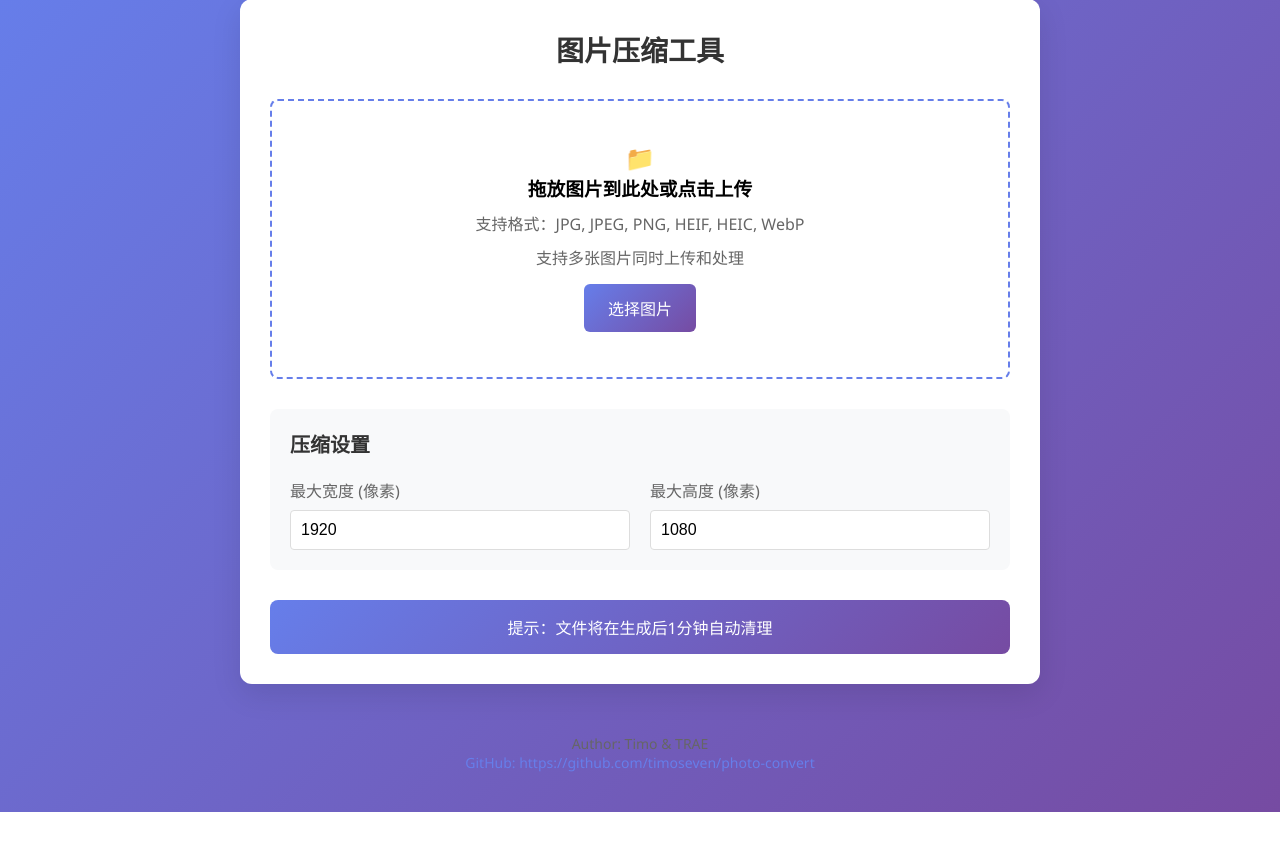
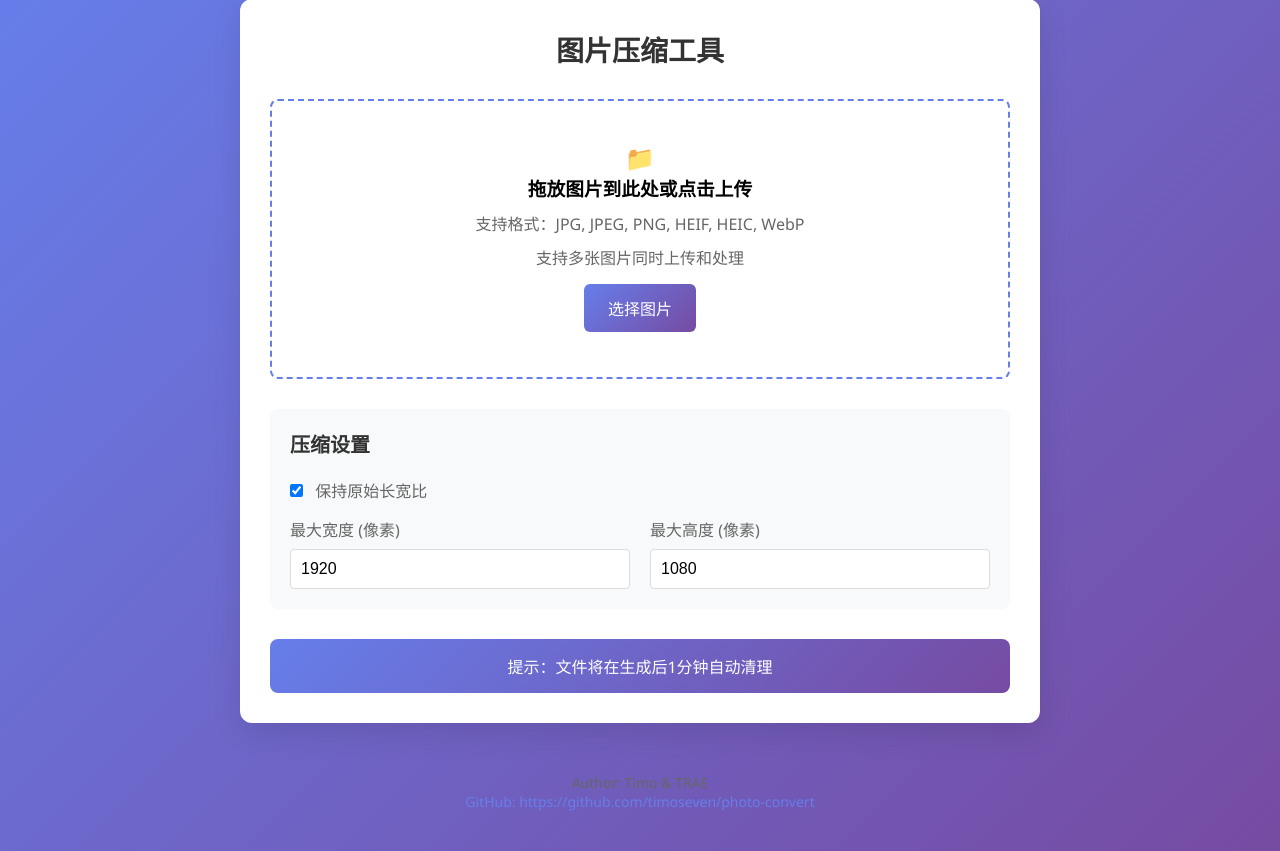
Before and after one commit to timoseven/photo-convert, a Flask app: page / in a window 1280 px wide. Shown: the part 21-872 px from the top of the page. Before the commit the page ends 833 px from the top, so only its background shows below. Run offline with Flask 3, Linux system fonts and the light colour scheme; some libraries are stand-ins or nearby versions.

```diff
--- /dev/null
+++ b/requirements.txt
@@ -0,0 +1,3 @@
+Flask>=3.0.0
+Pillow>=12.0.0
+python-dotenv>=1.0.0
--- a/templates/index.html
+++ b/templates/index.html
@@ -330,6 +330,10 @@
         <!-- 压缩设置 -->
         <div class="settings-section">
             <h2>压缩设置</h2>
+            <div style="margin-bottom: 15px;">
+                <input type="checkbox" id="keepAspectRatio" checked>
+                <label for="keepAspectRatio" style="margin-left: 8px; color: #666;">保持原始长宽比</label>
+            </div>
             <div class="size-inputs">
                 <div class="input-group">
                     <label for="maxWidth">最大宽度 (像素)</label>
@@ -438,8 +442,37 @@
             }
         }
 
+        // 存储原始图片的长宽比
+        let originalAspectRatio = 16 / 9; // 默认16:9
+
+        // 获取图片的长宽比
+        function getImageAspectRatio(file) {
+            return new Promise((resolve, reject) => {
+                const img = new Image();
+                img.onload = () => {
+                    resolve(img.width / img.height);
+                    URL.revokeObjectURL(img.src);
+                };
+                img.onerror = () => {
+                    reject(new Error('无法获取图片尺寸'));
+                    URL.revokeObjectURL(img.src);
+                };
+                img.src = URL.createObjectURL(file);
+            });
+        }
+
         // 上传文件
         async function uploadFiles() {
+            // 获取第一张图片的长宽比（用于保持比例）
+            if (selectedFiles.length > 0 && document.getElementById('keepAspectRatio').checked) {
+                try {
+                    originalAspectRatio = await getImageAspectRatio(selectedFiles[0]);
+                    console.log('原始长宽比:', originalAspectRatio);
+                } catch (error) {
+                    console.error('获取图片长宽比失败:', error);
+                }
+            }
+
             const formData = new FormData();
             selectedFiles.forEach(file => {
                 formData.append('files', file);
@@ -458,6 +491,40 @@
             uploadedFiles = data.files;
             return uploadedFiles;
         }
+
+        // 初始化长宽比保持功能
+        function initAspectRatio() {
+            const maxWidthInput = document.getElementById('maxWidth');
+            const maxHeightInput = document.getElementById('maxHeight');
+            const keepAspectCheckbox = document.getElementById('keepAspectRatio');
+
+            // 监听宽度变化
+            maxWidthInput.addEventListener('input', function() {
+                if (keepAspectCheckbox.checked) {
+                    const width = parseInt(this.value);
+                    if (!isNaN(width) && width > 0) {
+                        const height = Math.round(width / originalAspectRatio);
+                        maxHeightInput.value = height;
+                    }
+                }
+            });
+
+            // 监听高度变化
+            maxHeightInput.addEventListener('input', function() {
+                if (keepAspectCheckbox.checked) {
+                    const height = parseInt(this.value);
+                    if (!isNaN(height) && height > 0) {
+                        const width = Math.round(height * originalAspectRatio);
+                        maxWidthInput.value = width;
+                    }
+                }
+            });
+        }
+
+        // 页面加载完成后初始化
+        document.addEventListener('DOMContentLoaded', function() {
+            initAspectRatio();
+        });
 
         // 压缩文件
         async function compressFiles() {
```
